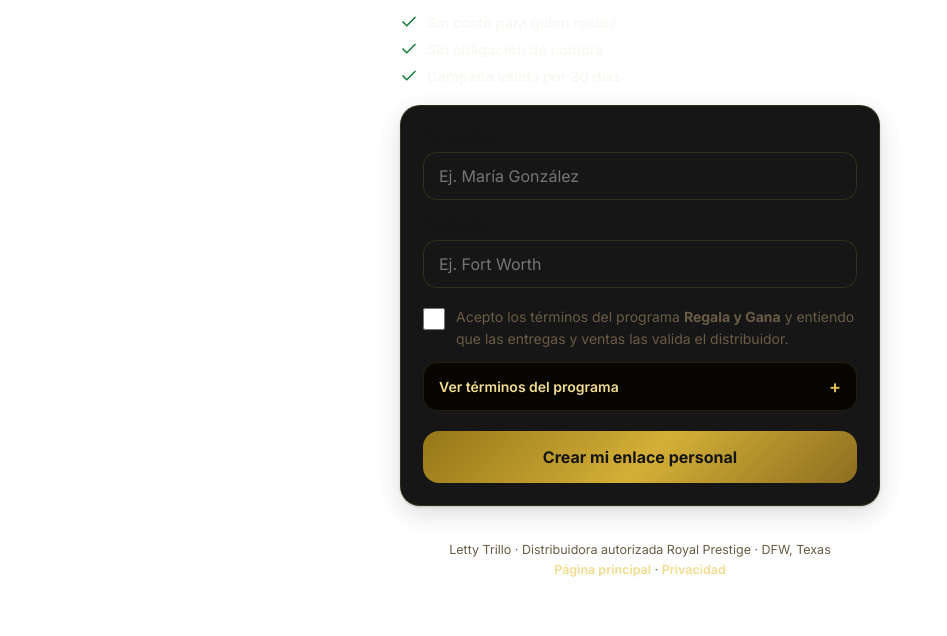
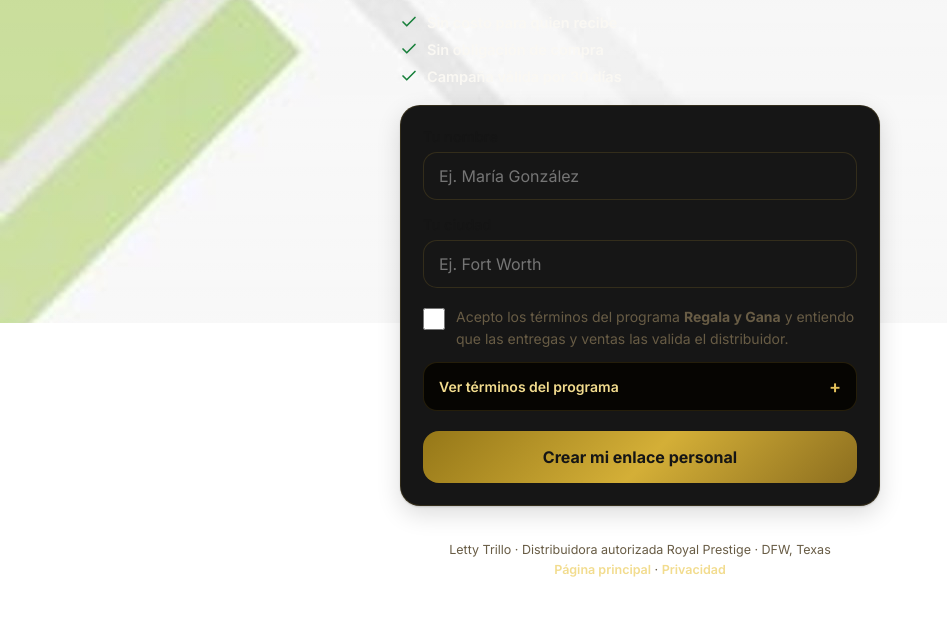
Before and after one commit to Florestomas323/Letty-trillo-oficina, a website: page regalo/crear.html in a window 1280 px wide. Shown: the part 477-1113 px from the top of the page, without its empty margins (0-947 px from the left). Drawn offline with Linux system fonts and the light colour scheme; no server answers.

Commit message:
Add files via upload

```diff
--- a/regalo/crear.html
+++ b/regalo/crear.html
@@ -134,9 +134,11 @@
 </style>
 
 <style id="tema-claro">
-  html,body{background:#FFFFFF!important;color:#151515!important;color-scheme:light}
+  html{background:#FFFFFF!important;color-scheme:light}
+  /* body transparente: si no, su propio fondo tapa la textura del ::before */
+  body{background:transparent!important;color:#151515!important}
   body::before{opacity:1!important;background:#FFFFFF url('../fondo-textura.jpeg') center top / cover no-repeat!important}
-  body::after{background:linear-gradient(180deg, rgba(255,255,255,.22) 0%, rgba(255,255,255,.40) 55%, rgba(255,255,255,.55) 100%)!important}
+  body::after{background:linear-gradient(180deg, rgba(255,255,255,.10) 0%, rgba(255,255,255,.18) 55%, rgba(255,255,255,.24) 100%)!important}
   .btn-primary,.btn-solid,.btn.primary,.cta-btn,a[class*="btn-gold"],.prc-btns a:first-child,.nav-cta,.btn-metal{color:#151515!important}
   .eyebrow{color:#3F7A2A!important}
   .eyebrow::before{background:linear-gradient(90deg,#3F7A2A,transparent)!important}
```
Also changed, not shown: regalo/index.html (+4 -2 lines), regalo/mi-progreso.html (+4 -2 lines).
